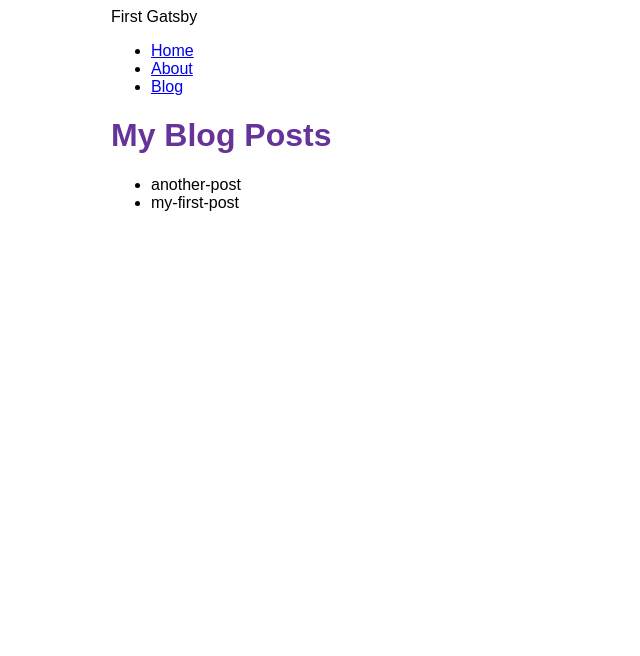
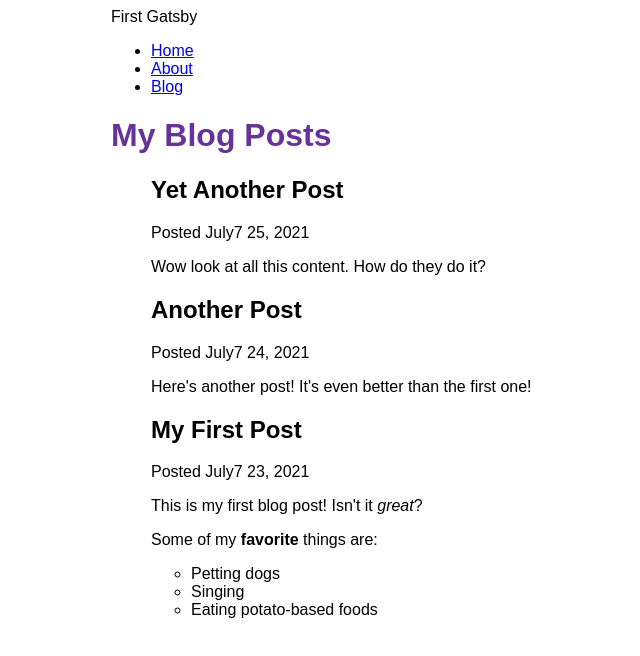
Before and after one commit to edifyq-admin/first-gatsby, a Gatsby site: page /blog in a window 1280 px wide. Shown: the whole page, without its empty margins (279-919 px from the left). Built offline with nearby package versions, Linux system fonts and the light colour scheme; Gatsby itself is replaced by a stand-in of ours.

Commit message:
Add blogs (#4)
* Add about me and layout

* Add blog posts

```diff
--- a/blog/another-post.mdx
+++ b/blog/another-post.mdx
@@ -0,0 +1,7 @@
+---
+title: "Another Post"
+date: "2021-07-24"
+---
+
+
+Here's another post! It's even better than the first one!
--- a/blog/my-first-post.mdx
+++ b/blog/my-first-post.mdx
@@ -0,0 +1,12 @@
+---
+title: "My First Post"
+date: "2021-07-23"
+---
+
+This is my first blog post! Isn't it *great*?
+
+Some of my **favorite** things are:
+
+* Petting dogs
+* Singing
+* Eating potato-based foods
--- /dev/null
+++ b/blog/yet-another-post.mdx
@@ -0,0 +1,6 @@
+---
+title: "Yet Another Post"
+date: "2021-07-25"
+---
+
+Wow look at all this content. How do they do it?
--- a/gatsby-config.js
+++ b/gatsby-config.js
@@ -6,6 +6,7 @@
   plugins: [
     "gatsby-plugin-gatsby-cloud",
     "gatsby-plugin-image",
+    "gatsby-plugin-mdx",
     "gatsby-plugin-sharp",
     {
       resolve: "gatsby-source-filesystem",
--- a/package.json
+++ b/package.json
@@ -14,9 +14,12 @@
     "clean": "gatsby clean"
   },
   "dependencies": {
+    "@mdx-js/mdx": "^1.6.22",
+    "@mdx-js/react": "^1.6.22",
     "gatsby": "^3.13.1",
     "gatsby-plugin-gatsby-cloud": "^3.2.0",
     "gatsby-plugin-image": "^1.14.0",
+    "gatsby-plugin-mdx": "^2.14.0",
     "gatsby-plugin-sharp": "^3.14.0",
     "gatsby-source-filesystem": "^3.14.0",
     "react": "^17.0.1",
--- a/src/pages/blog.js
+++ b/src/pages/blog.js
@@ -1,5 +1,6 @@
 import * as React from 'react';
 import { graphql } from 'gatsby';
+import { MDXRenderer } from 'gatsby-plugin-mdx';
 import Layout from '../components/layout';
 
 const BlogPage = ({ data }) => {
@@ -7,10 +8,14 @@
         <Layout pageTitle="My Blog Posts">
             <ul>
                 {
-                    data.allFile.nodes.map(node => (
-                        <li key={node.name}>
-                            { node.name }
-                        </li>
+                    data.allMdx.nodes.map((node) => (
+                        <article key={node.id}>
+                            <h2>{node.frontmatter.title}</h2>
+                            <p>Posted {node.frontmatter.date}</p>
+                            <MDXRenderer>
+                                {node.body}
+                            </MDXRenderer>
+                        </article>
                     ))
                 }
             </ul>
@@ -20,9 +25,14 @@
 
 export const query = graphql`
     query {
-        allFile {
+        allMdx(sort: {fields: frontmatter___date, order: DESC}) {
             nodes {
-                name
+              frontmatter {
+                date(formatString: "MMMMM D, YYYY")
+                title
+              }
+              id
+              body
             }
         }
     }
```
Also changed, not shown: 2 other files.
